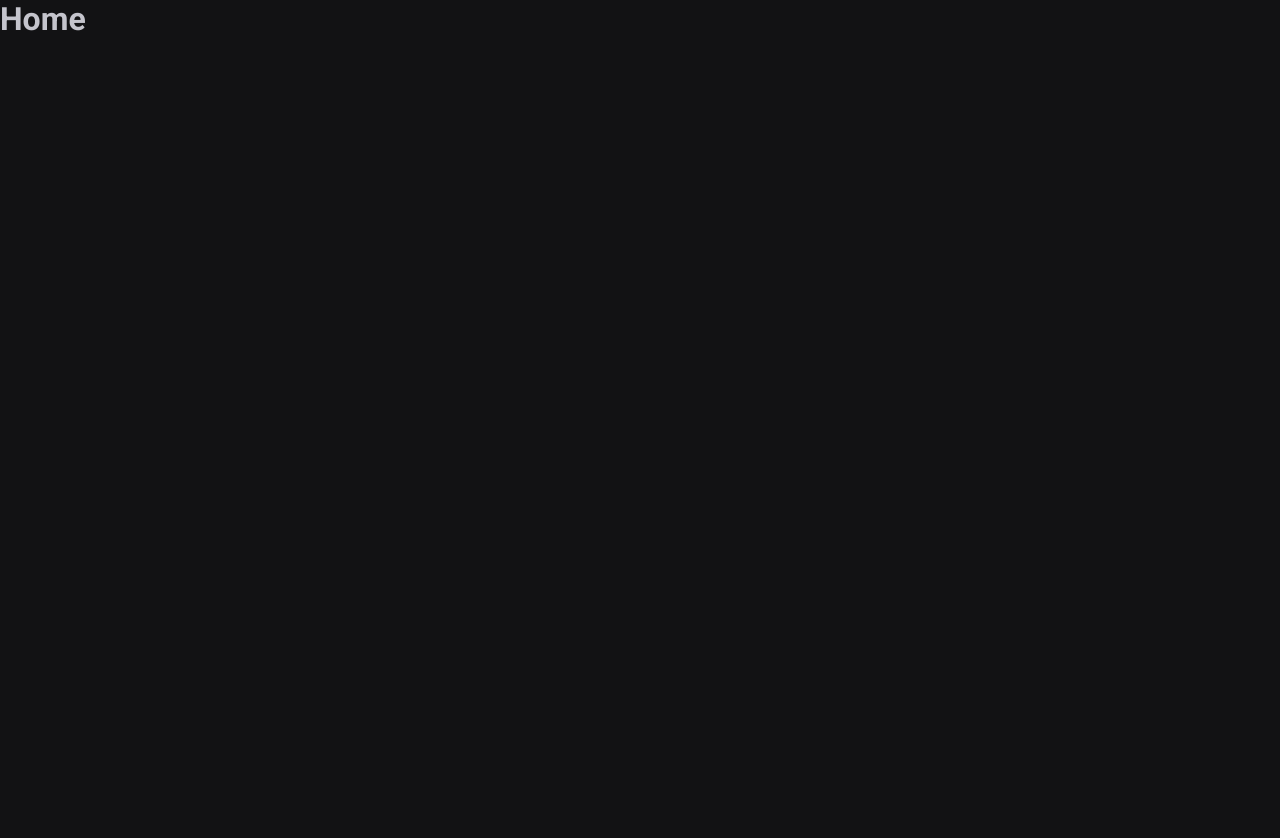
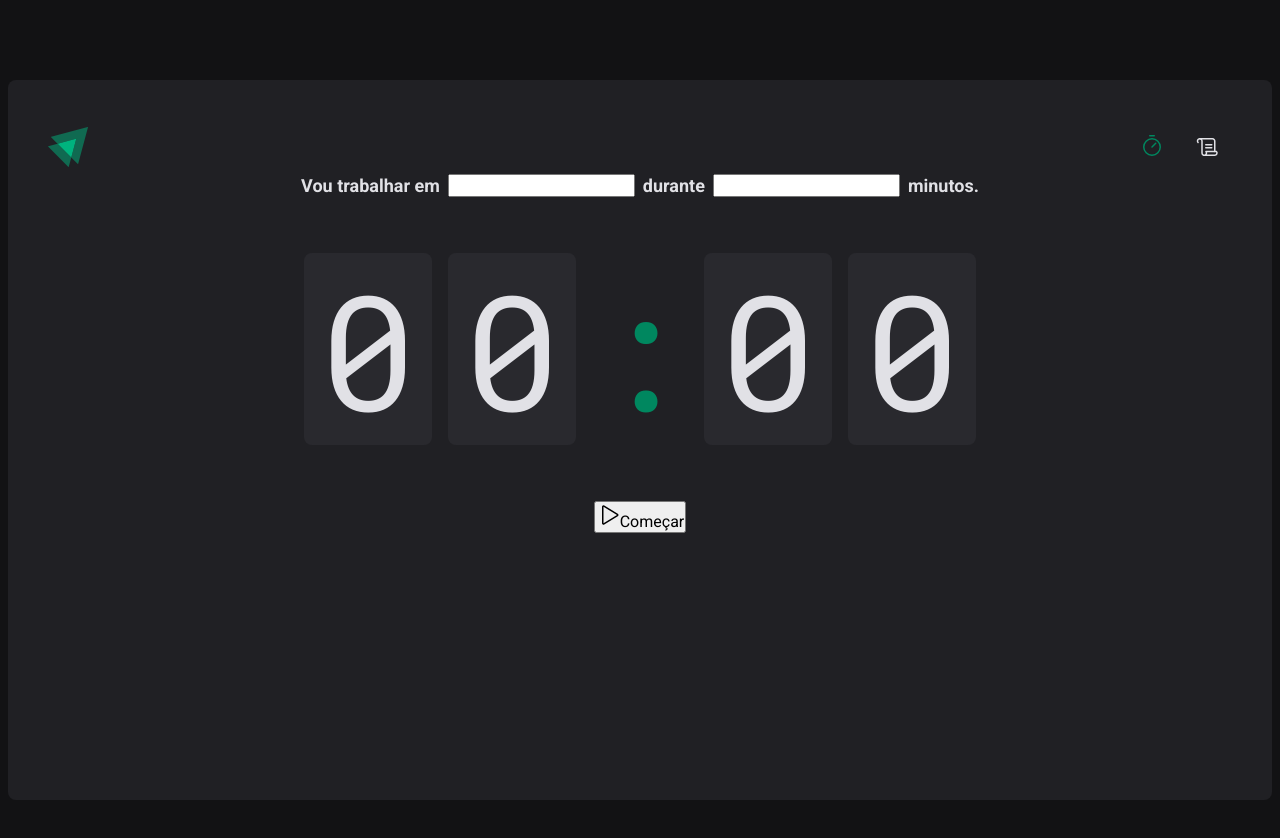
Before and after one commit to pablomartins1515/02-ignite-timer-ts, a React (Vite) app: page / in a window 1280 px wide. Shown: the top 838 px of the page. Before the commit the page ends 800 px from the top, so only its background shows below. Built offline with nearby package versions, Linux system fonts and the light colour scheme.

Commit message:
Páginas e rotas - Página: Home
Agora eu criei a estrutura base da nossa página Home, adicionando todo o HTML estilizando ela para já dar a cara do nosso Layout do Figma.

```diff
--- a/index.html
+++ b/index.html
@@ -7,7 +7,7 @@
 
     <meta name="viewport" content="width=device-width, initial-scale=1.0" />
 
-    <link href="https://fonts.googleapis.com/css2?family=Roboto:wght@400;700&display=swap" rel="stylesheet" />
+    <link href="https://fonts.googleapis.com/css2?family=Roboto+Mono:wght@400;700&family=Roboto:wght@400;700&display=swap" rel="stylesheet" />
 
     <title>Ignite Timer</title>
   </head>
--- a/package.json
+++ b/package.json
@@ -12,6 +12,8 @@
     "-": "^0.0.1",
     "@types/styled-components": "^5.1.26",
     "D": "^1.0.0",
+    "phosphor": "^0.7.1",
+    "phosphor-react": "^1.4.1",
     "react": "^18.2.0",
     "react-dom": "^18.2.0",
     "react-router-dom": "^6.10.0"
--- a/src/Router.tsx
+++ b/src/Router.tsx
@@ -1,12 +1,15 @@
 import { Routes, Route } from 'react-router-dom'
-import { Home } from './components/Home'
-import { History } from './components/History'
+import { Home } from './pages/Home'
+import { History } from './pages/History'
+import { DefaultLayout } from './layouts/DefaltLayout'
 
 export function Router() {
   return (
     <Routes>
-      <Route path="/" element={<Home />} />
-      <Route path="/history" element={<History />} />
+      <Route path="/" element={<DefaultLayout />}>
+        <Route path="/" element={<Home />} />
+        <Route path="/history" element={<History />} />
+      </Route>
     </Routes>
   )
 }
--- /dev/null
+++ b/src/components/Header/index.tsx
@@ -0,0 +1,21 @@
+import { Scroll, Timer } from 'phosphor-react'
+import { NavLink } from 'react-router-dom'
+import { HeaderConteiter } from './styles'
+import logoIgnite from '../../assets/logo-ignite.svg'
+
+export function Header() {
+  return (
+    <HeaderConteiter>
+      <img src={logoIgnite} alt="" />
+
+      <nav>
+        <NavLink to="/">
+          <Timer size={24} />
+        </NavLink>
+        <NavLink to="/history">
+          <Scroll size={24} />
+        </NavLink>
+      </nav>
+    </HeaderConteiter>
+  )
+}
--- /dev/null
+++ b/src/components/Header/styles.ts
@@ -0,0 +1,34 @@
+import styled from 'styled-components'
+
+export const HeaderConteiter = styled.header`
+  display: flex;
+  align-items: center;
+  justify-content: space-between;
+
+  nav {
+    display: flex;
+    gap: 0.5rem;
+
+    a {
+      width: 3rem;
+      height: 3rem;
+
+      display: flex;
+      justify-content: center;
+      align-items: center;
+
+      color: ${(props) => props.theme['gray-100']};
+
+      border-top: 3px solid transparent;
+      border-bottom: 3px solid transparent;
+
+      &:hover {
+        border-bottom: 3px solid ${(props) => props.theme['green-500']};
+      }
+
+      &.active {
+        color: ${(props) => props.theme['green-500']};
+      }
+    }
+  }
+`
--- /dev/null
+++ b/src/layouts/DefaltLayout/index.tsx
@@ -0,0 +1,12 @@
+import { Outlet } from 'react-router-dom'
+import { Header } from '../../components/Header'
+import { LayoutContainer } from './styles'
+
+export function DefaultLayout() {
+  return (
+    <LayoutContainer>
+      <Header />
+      <Outlet />
+    </LayoutContainer>
+  )
+}
--- /dev/null
+++ b/src/layouts/DefaltLayout/styles.ts
@@ -0,0 +1,13 @@
+import styled from 'styled-components'
+
+export const LayoutContainer = styled.div`
+  max-width: 74rem;
+  height: calc(100vh - 10rem);
+  margin: 5rem auto;
+  padding: 2.5rem;
+  background: ${(props) => props.theme['gray-800']};
+  border-radius: 8px;
+
+  display: flex;
+  flex-direction: column;
+`
--- /dev/null
+++ b/src/pages/History.tsx
@@ -0,0 +1,7 @@
+export function History() {
+  return (
+    <div>
+      <h1>History</h1>
+    </div>
+  )
+}
--- /dev/null
+++ b/src/pages/Home/index.tsx
@@ -0,0 +1,38 @@
+import { Play } from 'phosphor-react'
+import {
+  CountdownContainer,
+  FormContainer,
+  HomeContainer,
+  Separator,
+} from './styles'
+
+export function Home() {
+  return (
+    <HomeContainer>
+      <form action="">
+        <FormContainer>
+          <label htmlFor="task">Vou trabalhar em</label>
+          <input id="task" />
+
+          <label htmlFor="minutesAmount">durante</label>
+          <input type="number" id="minutesAmount" />
+
+          <span>minutos.</span>
+        </FormContainer>
+
+        <CountdownContainer>
+          <span>0</span>
+          <span>0</span>
+          <Separator>:</Separator>
+          <span>0</span>
+          <span>0</span>
+        </CountdownContainer>
+
+        <button type="submit">
+          <Play size={24} />
+          Começar
+        </button>
+      </form>
+    </HomeContainer>
+  )
+}
--- /dev/null
+++ b/src/pages/Home/styles.ts
@@ -0,0 +1,51 @@
+import styled from 'styled-components'
+
+export const HomeContainer = styled.div`
+  flex: 1;
+  display: flex;
+  flex-direction: column;
+  align-items: center;
+  justify-items: center;
+
+  form {
+    display: flex;
+    flex-direction: column;
+    align-items: center;
+    gap: 3.5rem;
+  }
+`
+export const FormContainer = styled.div`
+  width: 100%;
+  display: flex;
+  align-items: center;
+  justify-content: center;
+  gap: 0.5rem;
+  color: ${(props) => props.theme['gray-100']};
+  font-size: 1.125rem;
+  font-weight: bold;
+  flex-wrap: wrap;
+`
+
+export const CountdownContainer = styled.div`
+  font-family: 'Roboto Mono', monospace;
+  font-size: 10rem;
+  line-height: 8rem;
+  color: ${(props) => props.theme['gray-100']};
+
+  display: flex;
+  gap: 1rem;
+  span {
+    background: ${(props) => props.theme['gray-700']};
+    padding: 2rem 1rem;
+    border-radius: 8px;
+  }
+`
+export const Separator = styled.div`
+  padding: 2rem 0;
+  color: ${(props) => props.theme['green-500']};
+
+  white-space: 4rem;
+  overflow: hidden;
+  display: flex;
+  justify-content: center;
+`
--- a/src/styles/global.ts
+++ b/src/styles/global.ts
@@ -1,6 +1,6 @@
-import { createGlobalStyle } from "styled-components"
+import { createGlobalStyle } from 'styled-components'
 
-export const GlobalStyle =  createGlobalStyle`
+export const GlobalStyle = createGlobalStyle`
     * {
         margin:0;
         padding: 0;
@@ -9,12 +9,13 @@ export const GlobalStyle =  createGlobalStyle`
 
     :focus {
         outline: 0 ;
-        box-shadow: 0 0 0 2px ${props => props.theme["green-500"]};
+        box-shadow: 0 0 0 2px ${(props) => props.theme['green-500']};
     }
 
     body {
-        background: ${props => props.theme["gray-900"]};
-        color: ${props => props.theme["gray-300"]};
+        background: ${(props) => props.theme['gray-900']};
+        color: ${(props) => props.theme['gray-300']};
+        -webkit-font-smoothing: antialiased;
     }
 
     body, input, textarea, button {
@@ -23,4 +24,4 @@ export const GlobalStyle =  createGlobalStyle`
         font-size: 1rem;
 
     }
-`;
+`
```
Also changed, not shown: src/assets/logo-ignite.svg (added), 1 other file (tests, documents, lock files or other folders).
